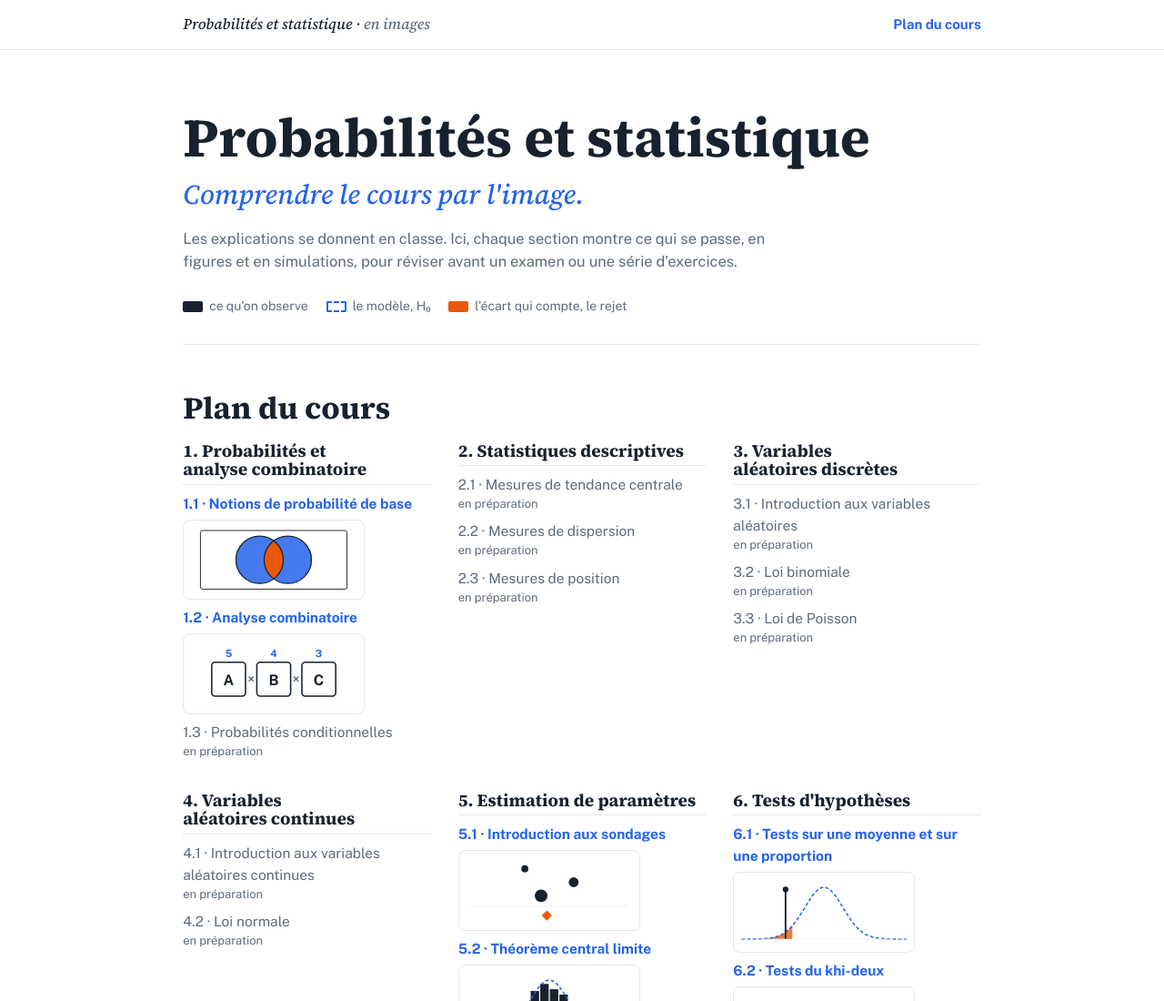
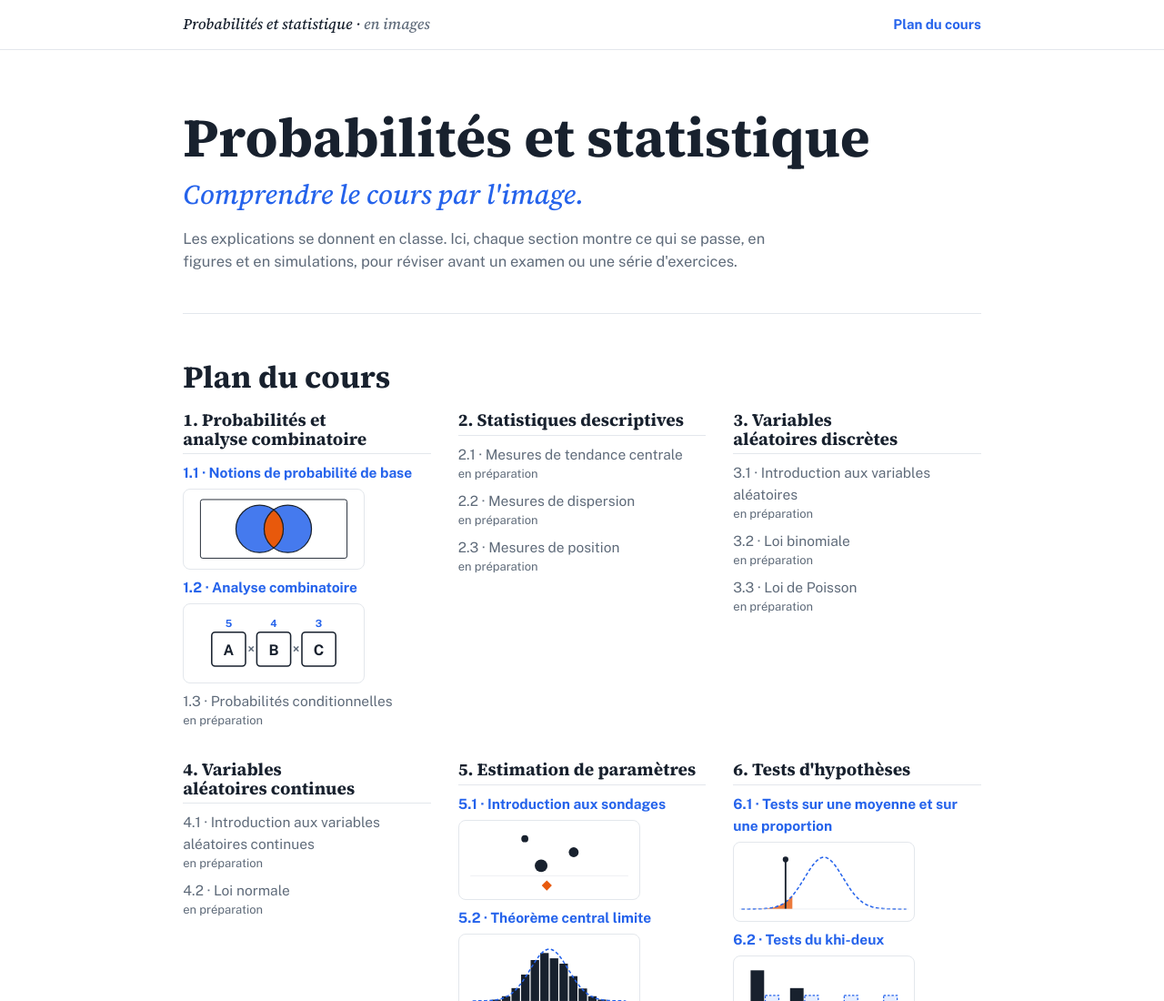
Before and after one commit to royalty303/prob-stats, a plain HTML site: page index.html in a window 1280 px wide. Shown: the top 1100 px of the page at 91% size. Drawn offline with nearby package versions, Linux system fonts and the light colour scheme.

Commit message:
Accueil : retirer la légende du code de couleurs
Co-Authored-By: Claude Opus 5.5 <noreply@anthropic.com>
Claude-Session: https://claude.ai/code/session_01QzDfvqDrpHD83tChmdpsNU

```diff
--- a/index.html
+++ b/index.html
@@ -18,7 +18,6 @@
     <h1>Probabilités et statistique</h1>
     <p class="motto">Comprendre le cours par l'image.</p>
     <p class="lead" style="margin-top:12px">Les explications se donnent en classe. Ici, chaque section montre ce qui se passe, en figures et en simulations, pour réviser avant un examen ou une série d'exercices.</p>
-    <div class="code" aria-label="Code de couleurs du site"><span><i class="sw o"></i>ce qu'on observe</span><span><i class="sw t"></i>le modèle, H₀</span><span><i class="sw r"></i>l'écart qui compte, le rejet</span></div>
   </div>
   <section class="part" style="margin-top:20px">
     <h2>Plan du cours</h2>
```
